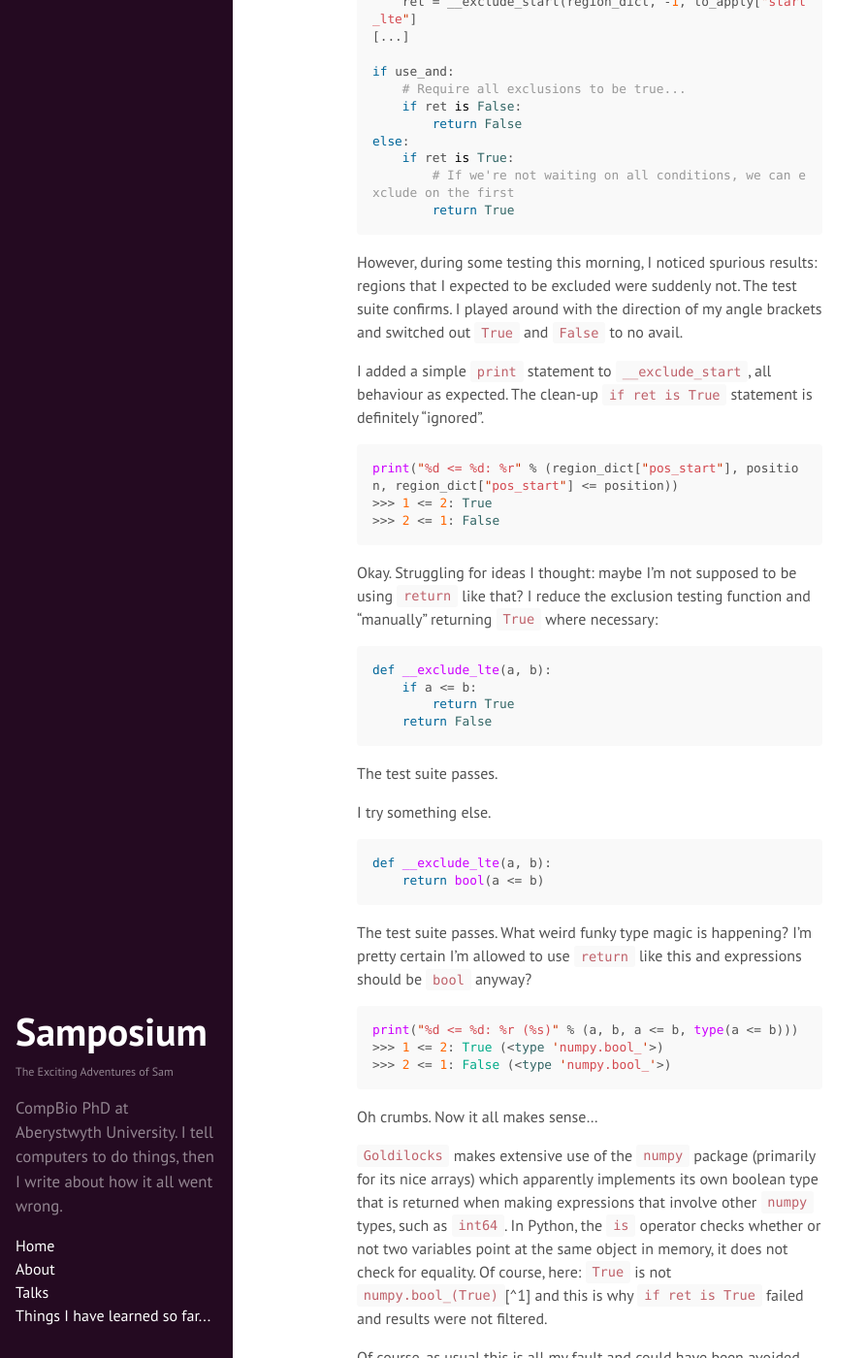
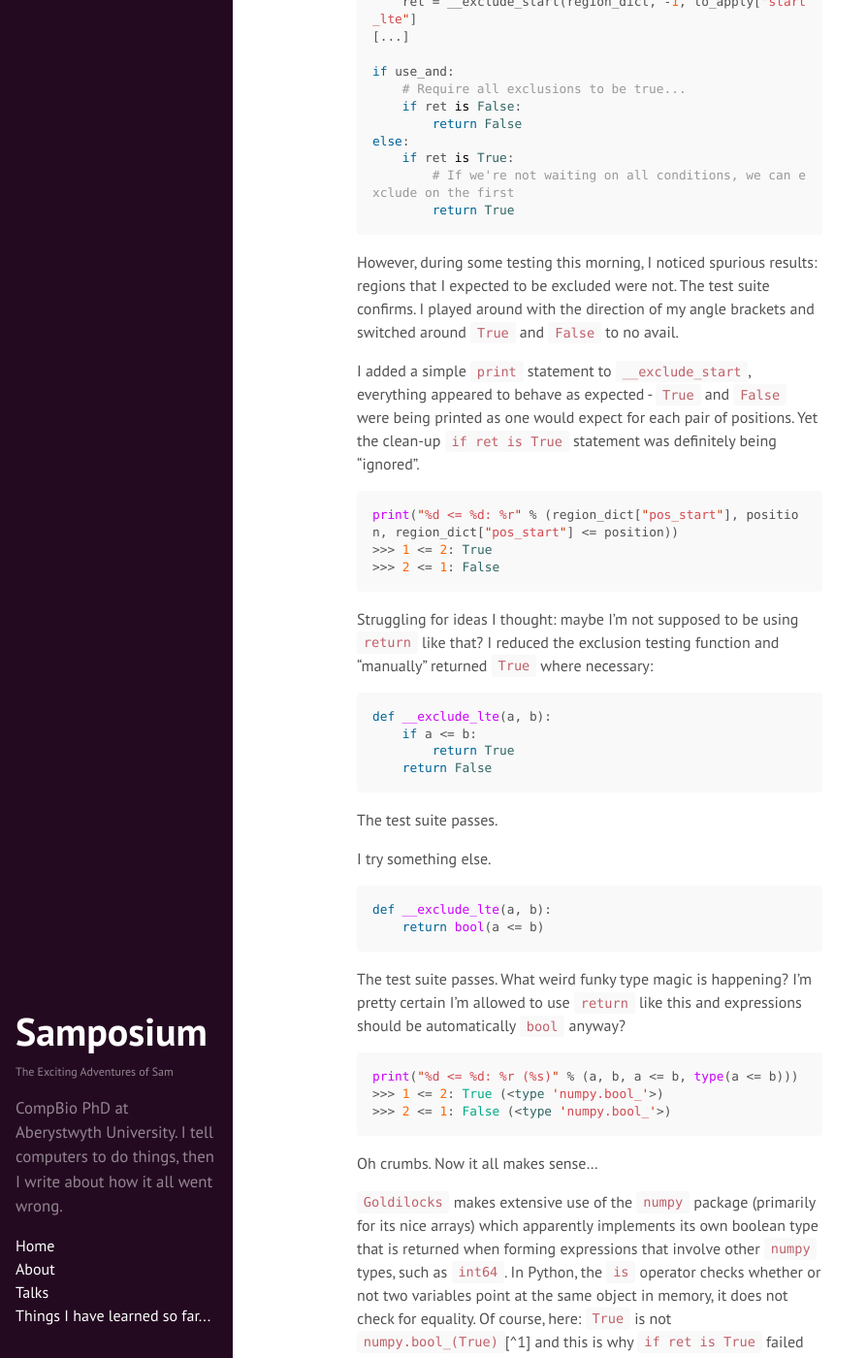
Before and after one commit to SamStudio8/samstudio8.github.io.off, a Jekyll site: the page built from _posts/2015-06-23-when-true-is-not-true.md, in a window 1280 px wide and 1400 px high, scrolled down 742 px. Shown: the whole window at 97% size, without its empty margins (0-894 px from the left). Built offline with Jekyll 4.4.1, drawn with Linux system fonts in a browser that asks for light colours; Markdown is read by kramdown in place of the engine named in the settings; comment, search, counter and statistics services are not loaded; some of the changed text lies outside the part shown.

Commit message:
Update 2015-06-23-when-true-is-not-true.md

````diff
--- a/_posts/2015-06-23-when-true-is-not-true.md
+++ b/_posts/2015-06-23-when-true-is-not-true.md
@@ -6,7 +6,7 @@ title: "When `True` is not `True`"
 Today, whilst continuing development on [`Goldilocks`](https://github.com/SamStudio8/goldilocks), I
 discovered a minor oddity that left me a little confused and bemused before lunch: `True` did not appear to be `True`...
 
-Part of Goldilocks' functionality allows for the filtering of results; users may specify a dictionary of criteria
+Part of `Goldilocks`' functionality allows for the filtering of results; users may specify a dictionary of criteria
 whose keys map to functions to be applied to result sets to perform such filtering. For example, `start_lte` and
 `start_gte` both call the following function (with `operand` set -1 and 1, respectively), filtering out regions
 whose starting base position is less than or greater than or equal to some value:
@@ -41,11 +41,12 @@ else:
 ```
 
 However, during some testing this morning, I noticed spurious results: regions that I expected to be
-excluded were suddenly not. The test suite confirms. I played around with the direction of my angle brackets
-and switched out `True` and `False` to no avail.
+excluded were not. The test suite confirms. I played around with the direction of my angle brackets
+and switched around `True` and `False` to no avail.
 
-I added a simple `print` statement to `__exclude_start`, all behaviour as expected. The clean-up `if ret is True`
-statement is definitely "ignored".
+I added a simple `print` statement to `__exclude_start`, everything appeared to behave as expected - `True` and `False`
+were being printed as one would expect for each pair of positions. Yet the clean-up `if ret is True`
+statement was definitely being "ignored".
 
 ```python
 print("%d <= %d: %r" % (region_dict["pos_start"], position, region_dict["pos_start"] <= position))
@@ -53,8 +54,8 @@ print("%d <= %d: %r" % (region_dict["pos_start"], position, region_dict["pos_sta
 >>> 2 <= 1: False
 ```
 
-Okay. Struggling for ideas I thought: maybe I'm not supposed to be using `return` like that?
-I reduce the exclusion testing function and "manually" returning `True` where necessary:
+Struggling for ideas I thought: maybe I'm not supposed to be using `return` like that?
+I reduced the exclusion testing function and "manually" returned `True` where necessary:
 
 ```python
 def __exclude_lte(a, b):
@@ -73,7 +74,7 @@ def __exclude_lte(a, b):
 ```
 
 The test suite passes. What weird funky type magic is happening? I'm pretty certain I'm allowed to use `return`
-like this and expressions should be `bool` anyway?
+like this and expressions should be automatically `bool` anyway?
 
 ```python
 print("%d <= %d: %r (%s)" % (a, b, a <= b, type(a <= b)))
@@ -84,14 +85,14 @@ print("%d <= %d: %r (%s)" % (a, b, a <= b, type(a <= b)))
 Oh crumbs. Now it all makes sense...
 
 `Goldilocks` makes extensive use of the `numpy` package (primarily for its nice arrays)
-which apparently implements its own boolean type that is returned when making expressions that involve
+which apparently implements its own boolean type that is returned when forming expressions that involve
 other `numpy` types, such as `int64`. In Python, the `is` operator checks whether or not two variables
 point at the same object in memory, it does not check for equality. Of course, here: `True` is not `numpy.bool_(True)`[^1]
 and this is why `if ret is True` failed and results were not filtered.
 
-Of course, as usual this is all my fault and could have been avoided. The C programmer in me likes explicit
+Of course, as usual this is all my fault and could have been easily avoided. The anal C programmer in me likes explicit
 checking of these sorts of things (and `is (not) None` is a frequent occurrence in my Python scripts)
-but the whole trouble would have been avoided if I'd just used appropriate Python style and ditched the redundant
+but this whole trouble would have been avoided if I'd just used appropriate Python style and ditched the redundant
 parts of the clean-up statements anyway:
 
 ```python
@@ -105,7 +106,6 @@ else:
         return True
 ```
 
-
 * * *
 
 # tl;dr
````
